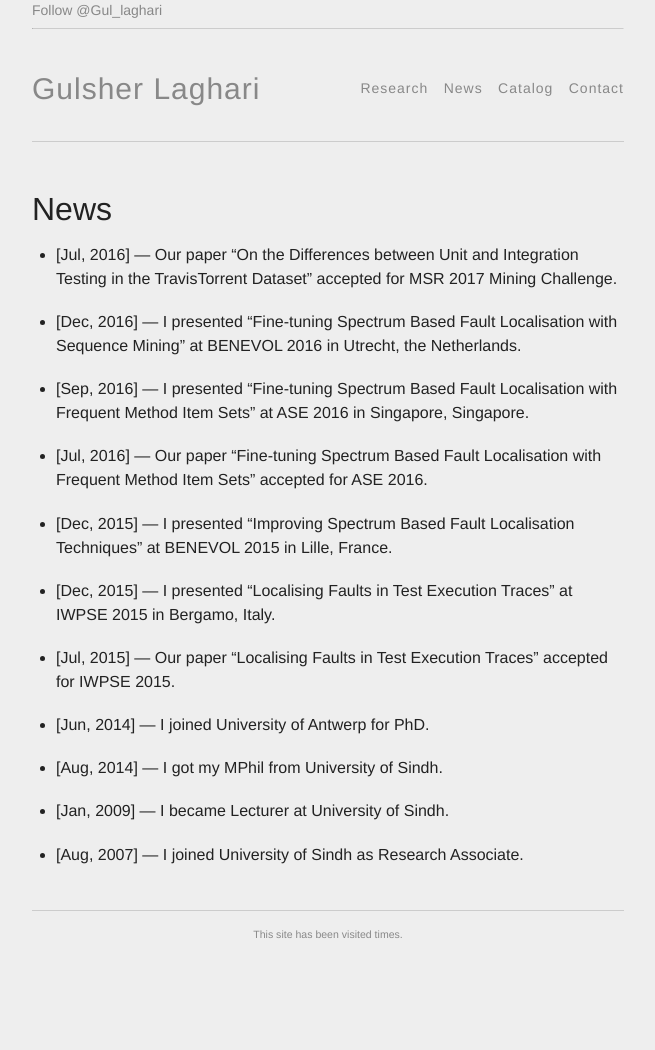
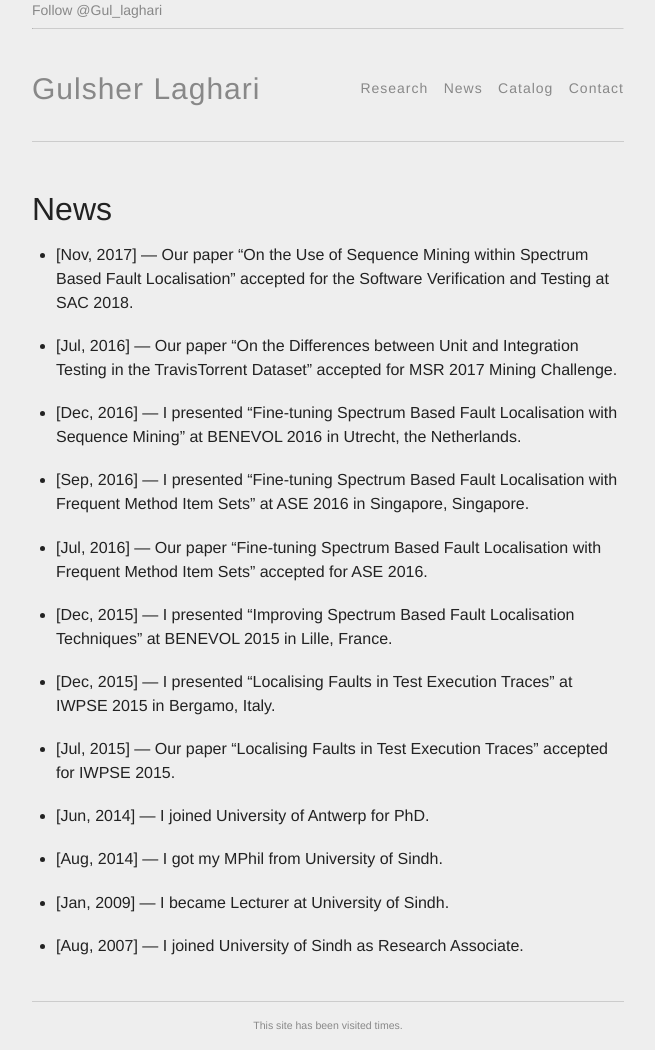
Before and after one commit to glaghari/glaghari.github.io, a Jekyll site: the page built from news.md, in a window 1280 px wide. Shown: the whole page, without its empty margins (312-967 px from the left). Built offline with Jekyll 4.4.1, drawn with Linux system fonts in a browser that asks for light colours; comment, search, counter and statistics services are not loaded; before the commit the page ends 958 px from its top, so only the background shows below that.

Commit message:
updated news

```diff
--- a/_data/news.yml
+++ b/_data/news.yml
@@ -1,3 +1,6 @@
+- title: "Our paper \"On the Use of Sequence Mining within Spectrum Based Fault Localisation\" accepted for the Software Verification and Testing at SAC 2018."
+  date:  "Nov, 2017"
+
 - title: "Our paper \"On the Differences between Unit and Integration Testing in the TravisTorrent Dataset\" accepted for MSR 2017 Mining Challenge."
   date:  "Jul, 2016"
 
```
